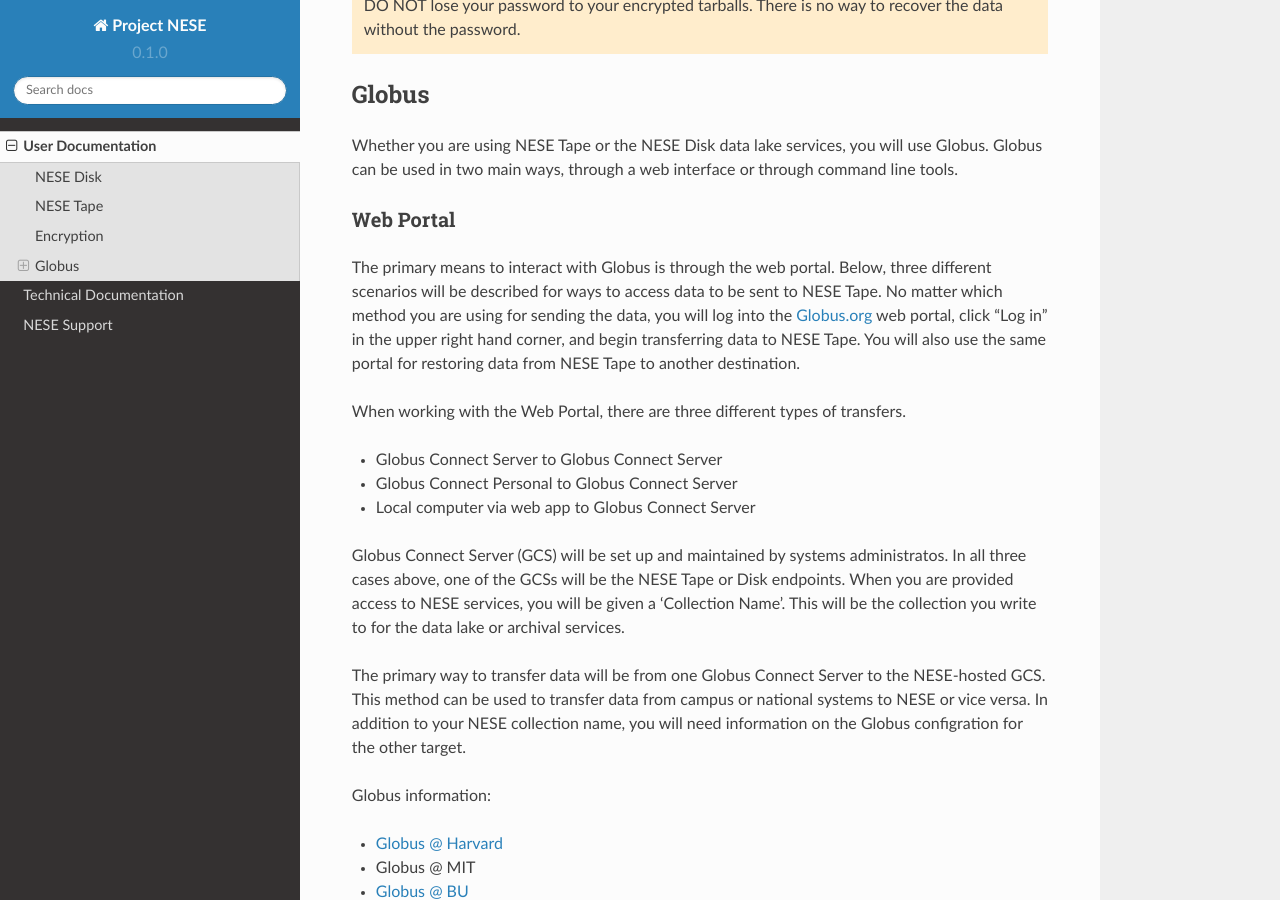
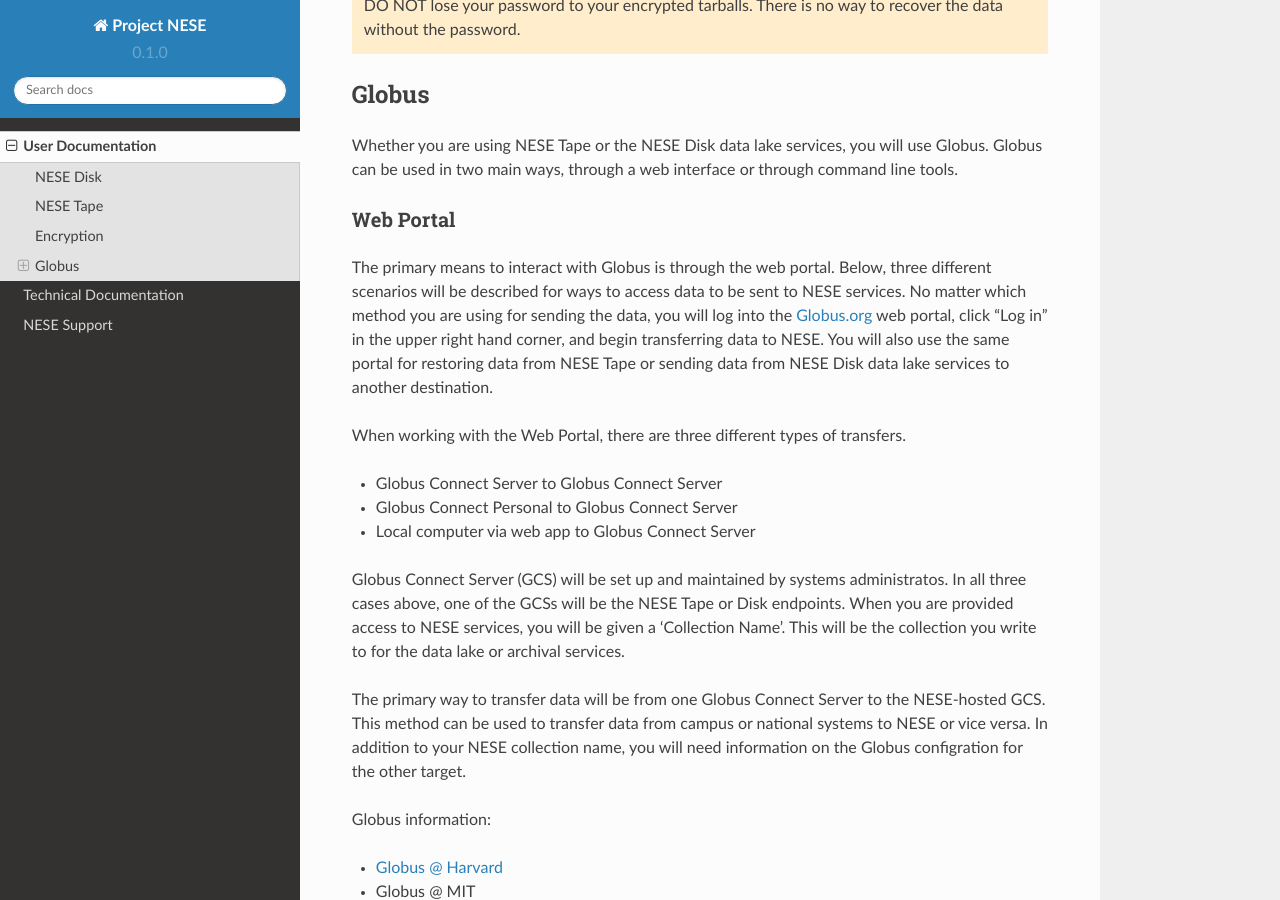
Before and after one commit to mghpcsim/rtd-nese, a Sphinx documentation site: the page built from docs/source/user-docs.rst, in a window 1280 px wide and 900 px high, scrolled down 2803 px. Built offline with Sphinx 7.4.7 and the Read the Docs theme 2.0.0, drawn with Linux system fonts in a browser that asks for light colours.

Commit message:
clariying web portal is for tape or disk globus nese services

```diff
--- a/docs/source/user-docs.rst
+++ b/docs/source/user-docs.rst
@@ -132,11 +132,11 @@
 
 The primary means to interact with Globus is through the web portal.
 Below, three different scenarios will be described for ways to access data
-to be sent to NESE Tape. No matter which method you are using for sending
+to be sent to NESE services. No matter which method you are using for sending
 the data, you will log into the `Globus.org <https://www.globus.org>`_ web portal,
 click "Log in" in the upper right hand corner, and begin transferring
-data to NESE Tape. You will also use the same portal for restoring data from
-NESE Tape to another destination.
+data to NESE. You will also use the same portal for restoring data from
+NESE Tape or sending data from NESE Disk data lake services to another destination.
 
 When working with the Web Portal, there are three different types of transfers.
 
```
